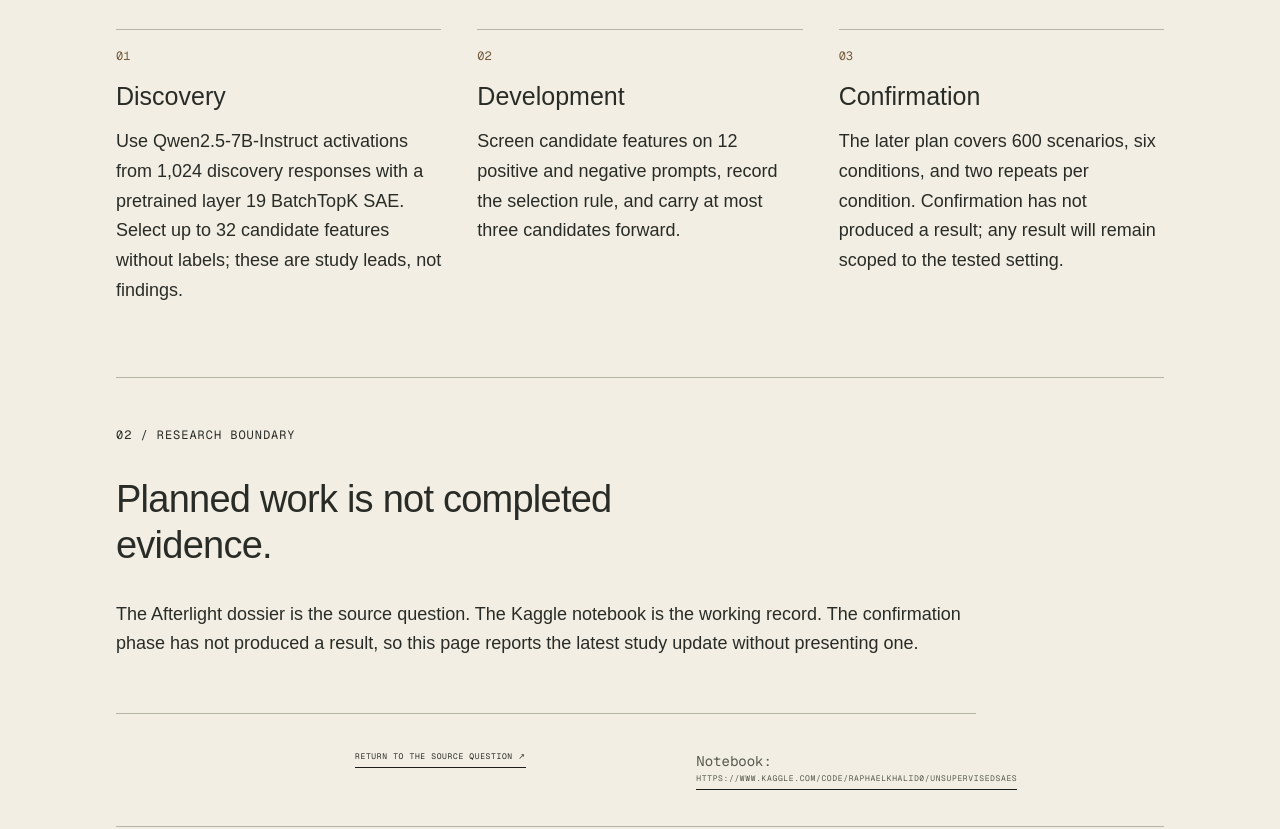
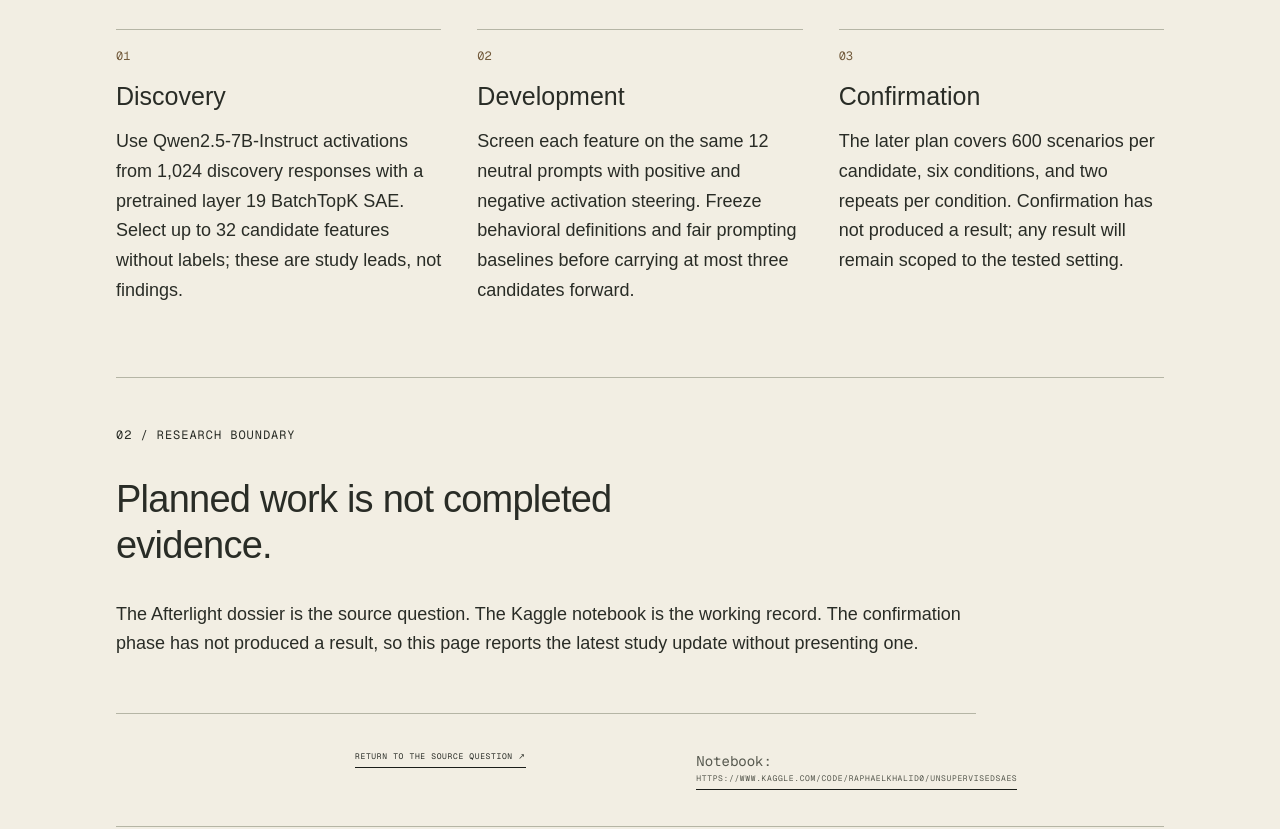
Before and after one commit to RaphaelKhalid/autolabs, a Next.js app: page /experiments/persona-discovery in a window 1280 px wide. Shown: the part 960-1789 px from the top of the page. Built offline with nearby package versions, Linux system fonts and the light colour scheme; no server answers; a web font is replaced by a local one.

Commit message:
Clarify steering controls and per-candidate confirmation size

```diff
--- a/components/persona-discovery-study.tsx
+++ b/components/persona-discovery-study.tsx
@@ -142,8 +142,8 @@ export function PersonaDiscoveryStudy() {
       <h2>Three phases, with confirmation kept separate.</h2>
       <ol className="archive-lessons persona-phases">
         <li><h3>Discovery</h3><p>Use Qwen2.5-7B-Instruct activations from 1,024 discovery responses with a pretrained layer 19 BatchTopK SAE. Select up to 32 candidate features without labels; these are study leads, not findings.</p></li>
-        <li><h3>Development</h3><p>Screen candidate features on 12 positive and negative prompts, record the selection rule, and carry at most three candidates forward.</p></li>
-        <li><h3>Confirmation</h3><p>The later plan covers 600 scenarios, six conditions, and two repeats per condition. Confirmation has not produced a result; any result will remain scoped to the tested setting.</p></li>
+        <li><h3>Development</h3><p>Screen each feature on the same 12 neutral prompts with positive and negative activation steering. Freeze behavioral definitions and fair prompting baselines before carrying at most three candidates forward.</p></li>
+        <li><h3>Confirmation</h3><p>The later plan covers 600 scenarios per candidate, six conditions, and two repeats per condition. Confirmation has not produced a result; any result will remain scoped to the tested setting.</p></li>
       </ol>
     </section>
 
```
